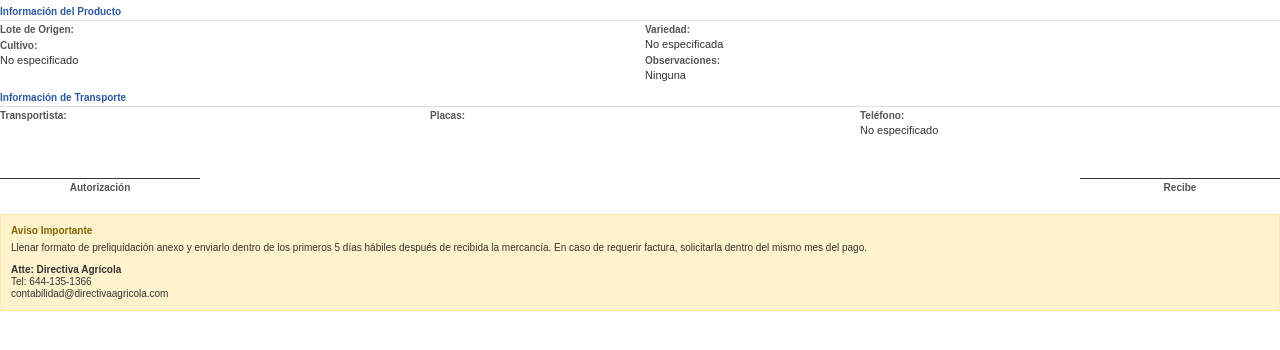
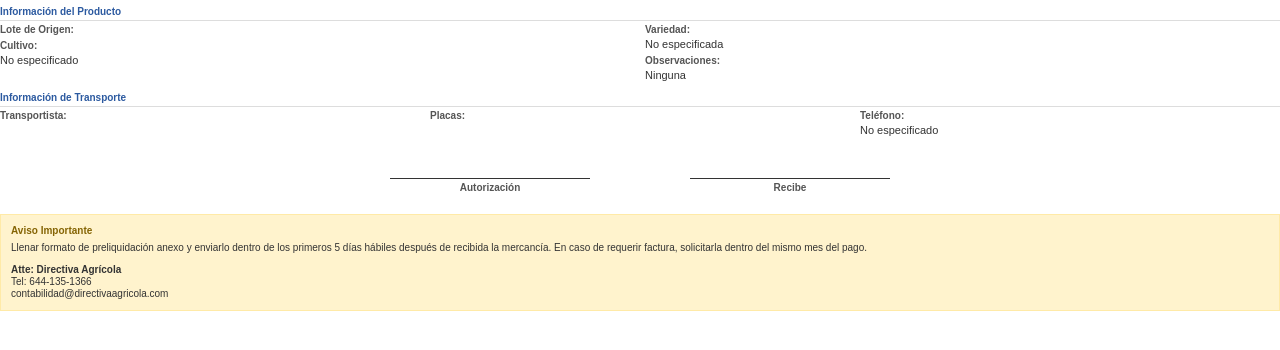
Before and after one commit to DirectivaSoftware01/DirectivaAgricola, a Django app: template templates/core/remision_imprimir.html in a window 1280 px wide. Shown: the part 206-556 px from the top of the page. Run offline with Django 5.2, Linux system fonts and the light colour scheme; the template is opened without the code that fills it, so the values that code supplies are empty.

Commit message:
feat: Centrar firmas de Autorización y Recibe con espaciado adecuado
- Cambiar justify-content de space-between a center
- Agregar gap de 100px entre las firmas
- Mantener las firmas centradas pero con separación apropiada
- Mejorar presentación visual del área de firmas

```diff
--- a/templates/core/remision_imprimir.html
+++ b/templates/core/remision_imprimir.html
@@ -206,7 +206,8 @@
         .signatures-section {
             margin-top: 8px;
             display: flex;
-            justify-content: space-between;
+            justify-content: center;
+            gap: 100px;
         }
 
         .signature-box {
```
